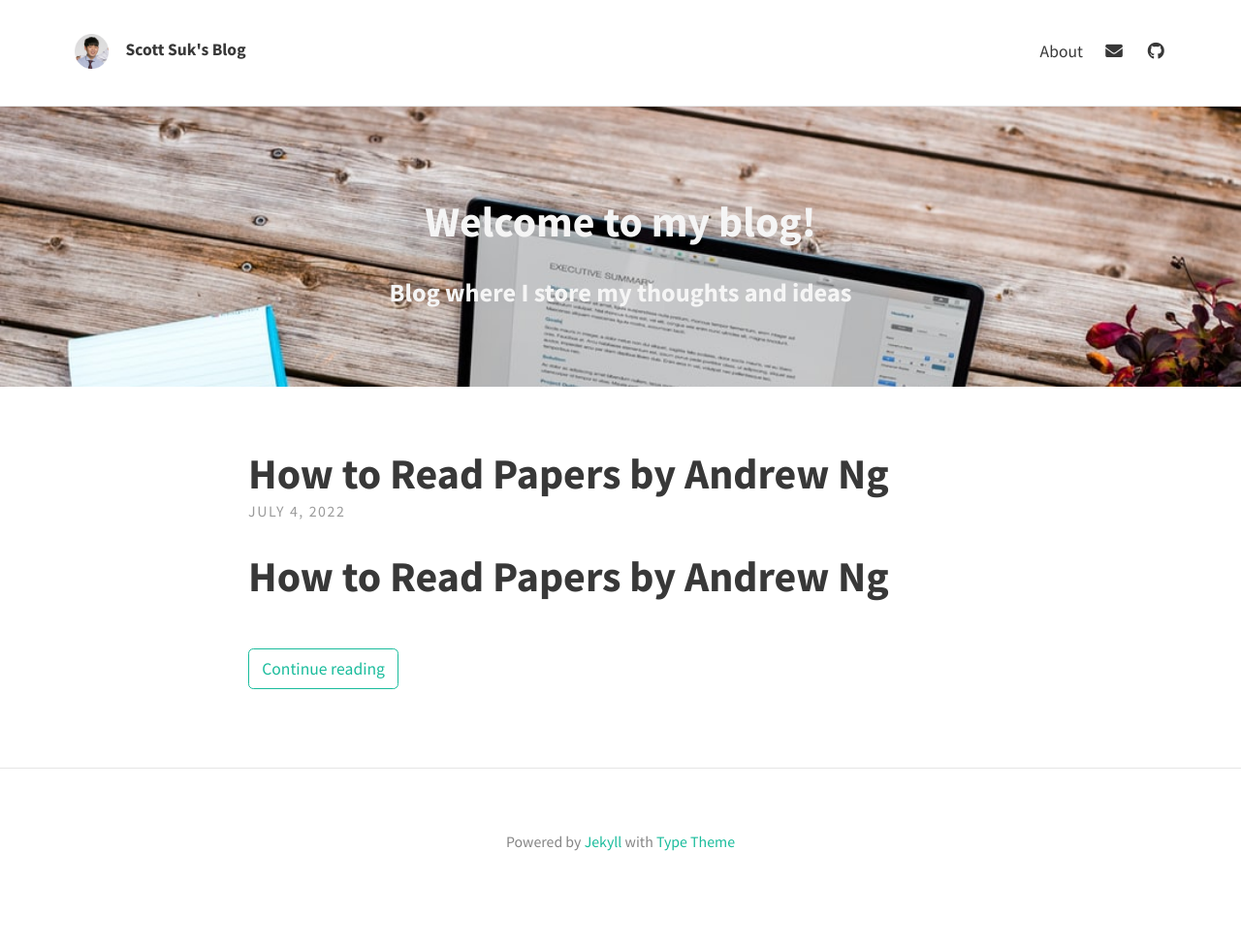
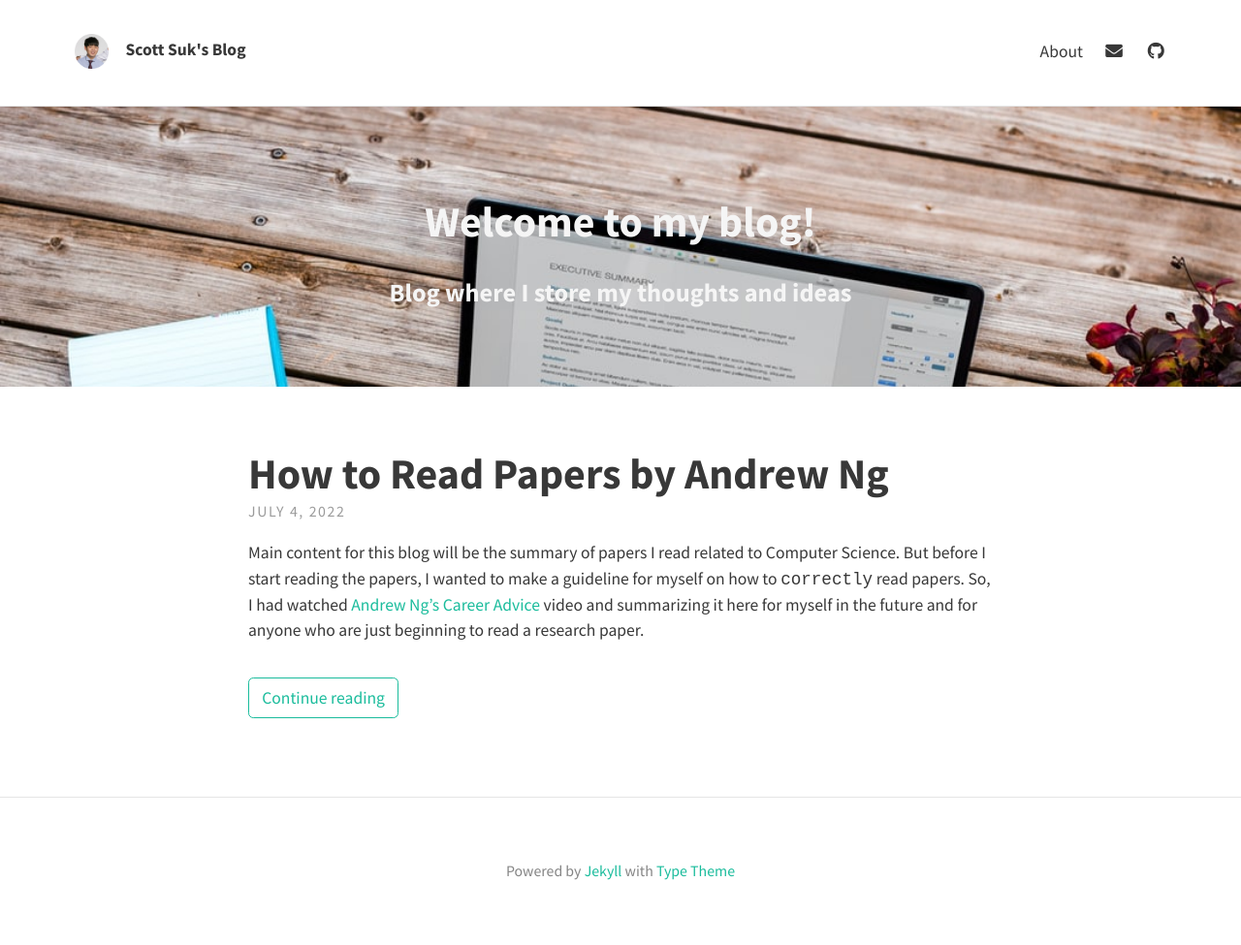
Before and after one commit to scottsuk0306/scottsuk0306.github.io, a Jekyll site: the page built from index.html, in a window 1280 px wide. Shown: the whole page at 97% size. Built offline with Jekyll 4.4.1, drawn with Linux system fonts in a browser that asks for light colours; nearby versions of some CDN libraries; the list of posts is cut into pages by our own code; before the commit the page ends 945 px from its top, so only the background shows below that.

Commit message:
Update 2022-07-04-how-to-read-papers.md

```diff
--- a/_posts/2022-07-04-how-to-read-papers.md
+++ b/_posts/2022-07-04-how-to-read-papers.md
@@ -3,11 +3,10 @@ layout: post
 title: How to Read Papers by Andrew Ng
 tags: [paper, fundamental, Computer Science, ML, DL, Machine Learning, Deep Learning]
 ---
-# How to Read Papers by Andrew Ng
 
 Main content for this blog will be the summary of papers I read related to Computer Science. But before I start reading the papers, I wanted to make a guideline for myself on how to `correctly` read papers. So, I had watched [Andrew Ng’s Career Advice](https://www.youtube.com/watch?v=733m6qBH-jI) video and summarizing it here for myself in the future and for anyone who are just beginning to read a research paper.
 
-# How to read papers on specfic field
+## How to read papers on specfic field
 
 Let’s assume we’re trying to read papers to learn Speech Recognition.
 
@@ -19,28 +18,21 @@ Let’s assume we’re trying to read papers to learn Speech Recognition.
   - Repeat the process.
 
 In general, if you read 15-20 papers, you get a good understanding of any field/topic.
+If you read 50-100 papers, you get mastery in the area.
 
-If you read 50-100 papers, you get mastery in the area
-
-# How to read a paper
+## How to read a paper
 
 In the case of Andrew Ng, he always take research papers with him. He does research papers study twice a week (two papers a week) and to select two papers he reads 5~6 papers a week.
 
 It is not a good idea to read from the first word to the last word. Focus on the main idea. Then, look at math.
 
 1. Read Title / Abstract / Figure
-
    In deep learning field, there are some research papers that try to summarize all contents in one or two figures.
-
 2. Intro + Conclusion + Figure + Skim rest (Skim related work)
-
    Publishing a paper is a procedure to prove this paper is good enough to be accepted by reviewers. So, authors write the introductiona and conclusion very carefully for reviewers.
-
 3. Read but skip, skim math
 4. Read all but skip the part you can’t understand.
-
    Even the papers with highest citations have unimportant parts.
-
 5. Try to answer the following questions. Share your answers with others.
    - **What did authors try to accomplish?**
    - **What were the key elements of the approach?**
```
